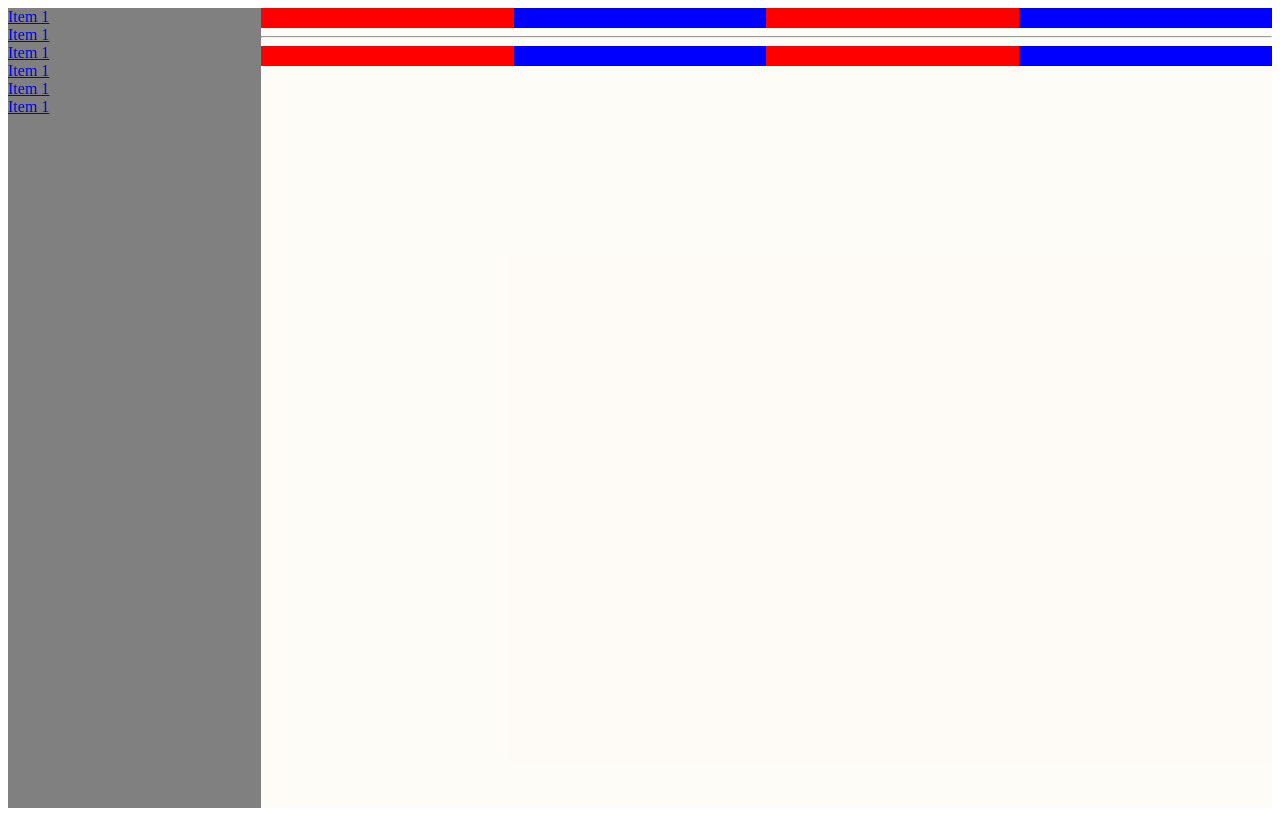
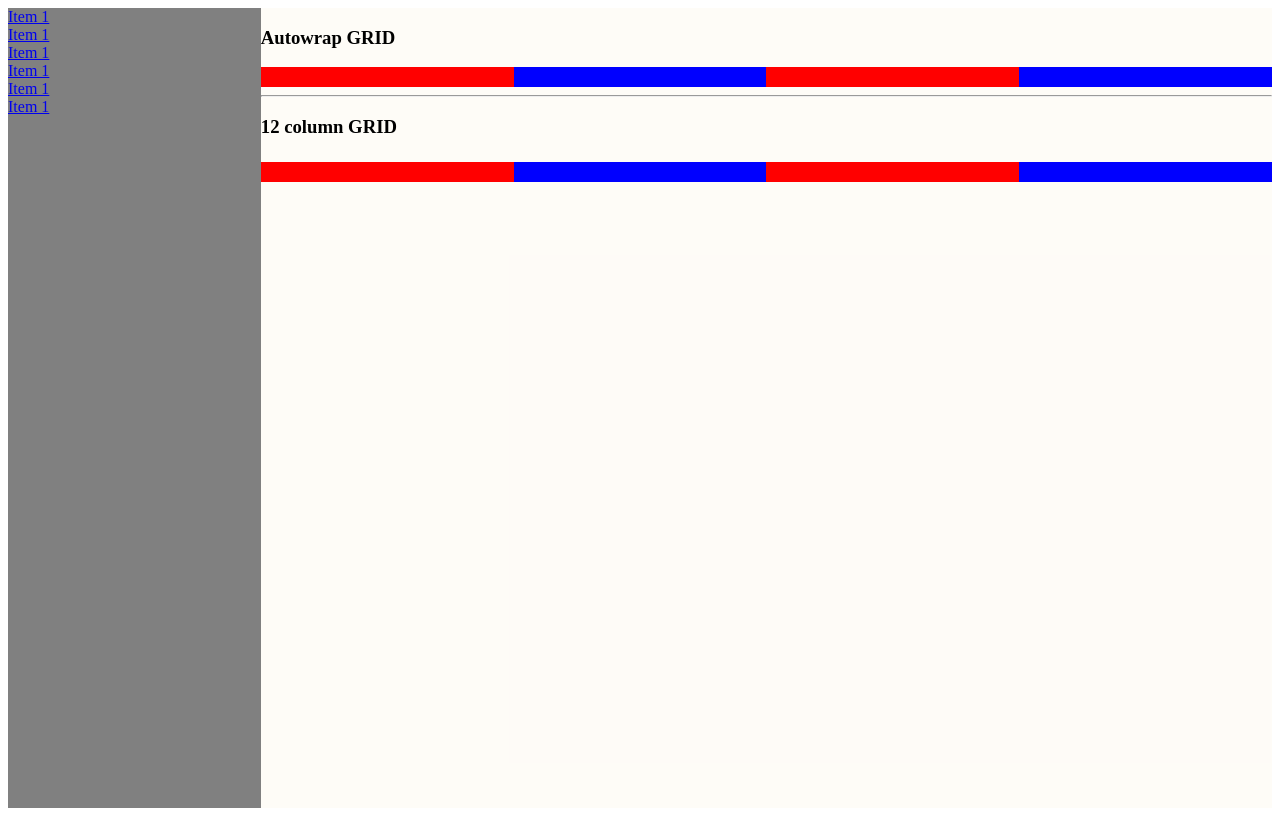
Before and after one commit to toshetoo/teapot-scss, a website: page index.html in a window 1280 px wide. Drawn offline with nearby package versions, Linux system fonts and the light colour scheme; files that its build step writes are made by us from their sources.

```diff
--- a/index.html
+++ b/index.html
@@ -21,6 +21,7 @@
             </div>
         </div>
         <div class="main-content">
+            <h3>Autowrap GRID</h3>
             <div class="row">
                 <div class="col" style="background-color: red">
 
@@ -36,6 +37,7 @@
                     </div>
             </div>
             <hr/>
+            <h3>12 column GRID</h3>
             <div class="row">
                 <div class="col-xs-12 col-sm-12 col-md-6 col-lg-4 col-x-lg-3" style="background-color: red">
 
--- a/scss/_mixins.scss
+++ b/scss/_mixins.scss
@@ -20,7 +20,8 @@
   $i: 1;
   @while $i <= $maxColumns {
     .col-#{$columnSuffix}-#{$i} {
-      width: #{((100 / $maxColumns) * $i) + $columnsMeasuringUnit}
+      width: #{((100 / $maxColumns) * $i) + $columnsMeasuringUnit};
+      margin: 5px 0;
     }
 
     $i: $i + 1;
```
